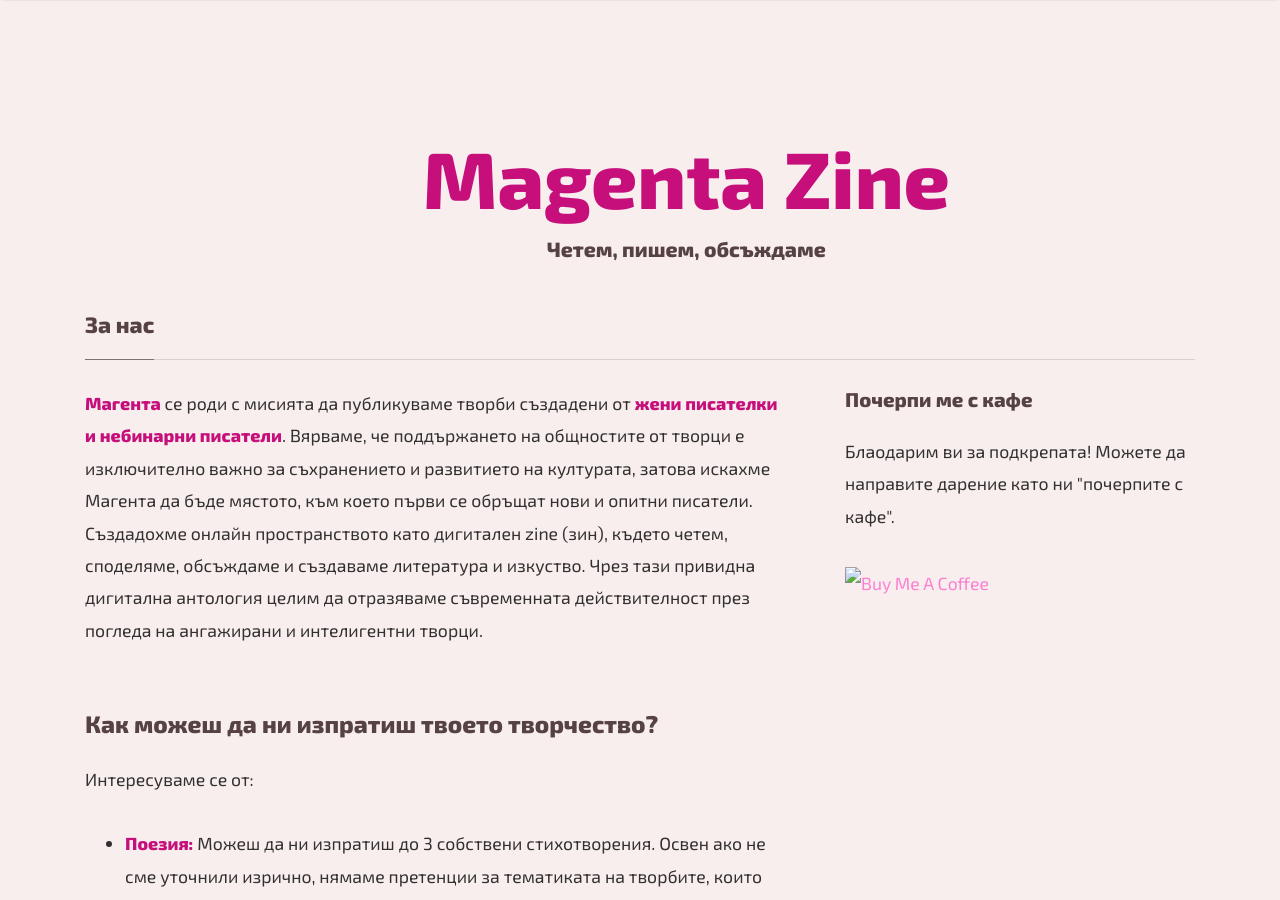
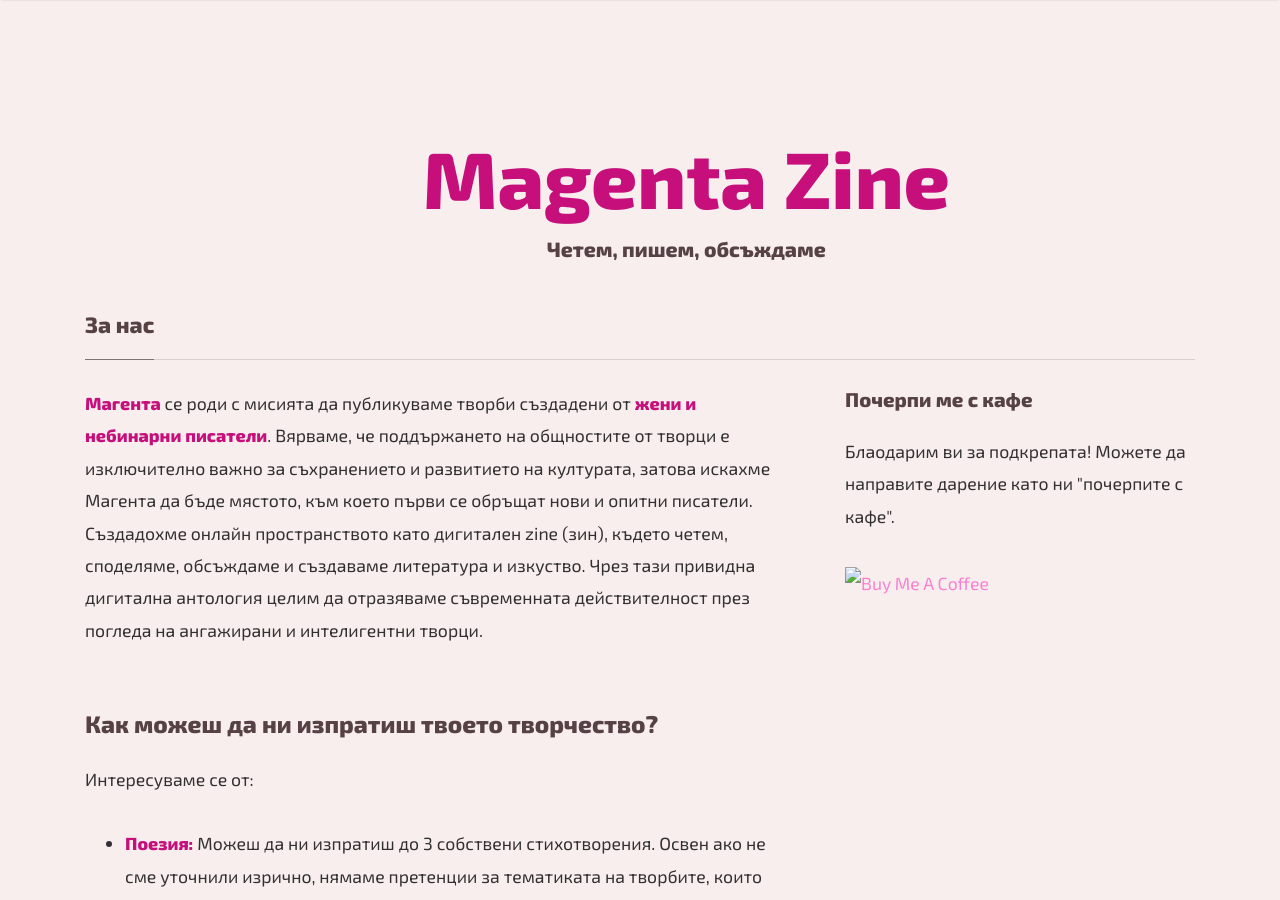
Before and after one commit to ZTCodeCraft/magenta-zine, a Jekyll site: the page built from _pages/about.md, in a window 1280 px wide and 900 px high. Built offline with Jekyll 4.4.1, drawn with Linux system fonts in a browser that asks for light colours; nearby versions of some CDN libraries.

Commit message:
Update about.md

```diff
--- a/_pages/about.md
+++ b/_pages/about.md
@@ -8,7 +8,7 @@ permalink: /about
 <div class="col-md-8 pr-5">
 
 <p>
-<b class="about-content">Магента</b> се роди с мисията да публикуваме творби създадени от <b class="about-content">жени писателки и небинарни писатели</b>. Вярваме, че поддържането на общностите от творци е изключително важно за съхранението и развитието на културата, затова искахме Магента да бъде мястото, към което първи се обръщат нови и опитни писатели. Създадохме онлайн пространството като дигитален zine (зин), където четем, споделяме, обсъждаме и създаваме литература и изкуство. Чрез тази привидна дигитална антология целим да отразяваме съвременната действителност през погледа на ангажирани и интелигентни творци.
+<b class="about-content">Магента</b> се роди с мисията да публикуваме творби създадени от <b class="about-content">жени и небинарни писатели</b>. Вярваме, че поддържането на общностите от творци е изключително важно за съхранението и развитието на културата, затова искахме Магента да бъде мястото, към което първи се обръщат нови и опитни писатели. Създадохме онлайн пространството като дигитален zine (зин), където четем, споделяме, обсъждаме и създаваме литература и изкуство. Чрез тази привидна дигитална антология целим да отразяваме съвременната действителност през погледа на ангажирани и интелигентни творци.
 </p>
 
 
```
